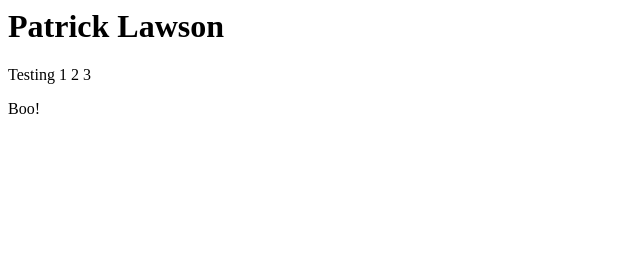
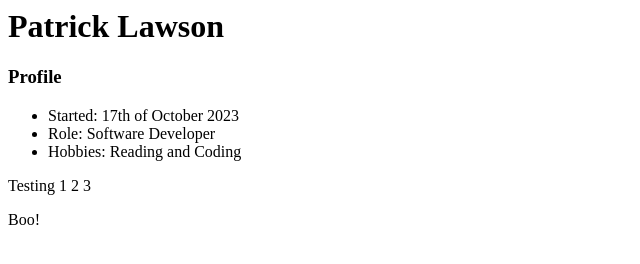
Before and after one commit to patricklawsontafe/patricklawsontafe.github.io, a plain HTML site: page index.html in a window 1280 px wide. Shown: the whole page, without its empty margins (0-640 px from the left). Drawn offline with Linux system fonts and the light colour scheme.

Commit message:
Updated my profile

```diff
--- a/index.html
+++ b/index.html
@@ -1,4 +1,14 @@
 <h1>Patrick Lawson</h1>
+
+
+<h3>Profile</h3>
+<ul>
+    <li>Started: 17th of October 2023</li>
+    <li>Role: Software Developer</li>
+    <li>Hobbies: Reading and Coding</li>
+</ul>
+
+
 
 <p>Testing 1 2 3</p>
 
```
